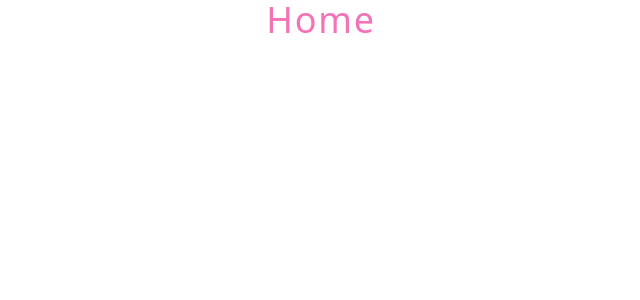
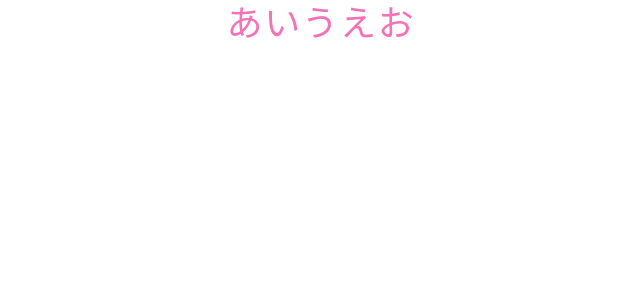
Before and after one commit to eguchi1611/portfolio, a Next.js app: page / in a window 1280 px wide. Shown: the top 300 px of the page, without its empty margins (319-959 px from the left). Built offline with nearby package versions, Linux system fonts and the light colour scheme.

Commit message:
フォントの変更

```diff
--- a/src/app/layout.tsx
+++ b/src/app/layout.tsx
@@ -1,16 +1,19 @@
 import type { Metadata } from "next";
+import { Noto_Sans_JP } from "next/font/google";
 import { PropsWithChildren } from "react";
 import "./globals.css";
 
+const noto_sans_jp = Noto_Sans_JP({ subsets: ["latin"] });
+
 export const metadata: Metadata = {
-  title: "Portfolio",
+  title: "Eguchi's Portfolio",
   description: "Eguchi's Portfolio",
 };
 
 export default function RootLayout({ children }: PropsWithChildren) {
   return (
     <html lang="ja">
-      <body>{children}</body>
+      <body className={noto_sans_jp.className}>{children}</body>
     </html>
   );
 }
--- a/src/app/page.tsx
+++ b/src/app/page.tsx
@@ -1,7 +1,9 @@
 export default function HomePage() {
   return (
     <div>
-      <p className="text-pink-400 text-4xl tracking-wider text-center">Home</p>
+      <p className="text-pink-400 text-4xl tracking-wider text-center">
+        あいうえお
+      </p>
     </div>
   );
 }
```
